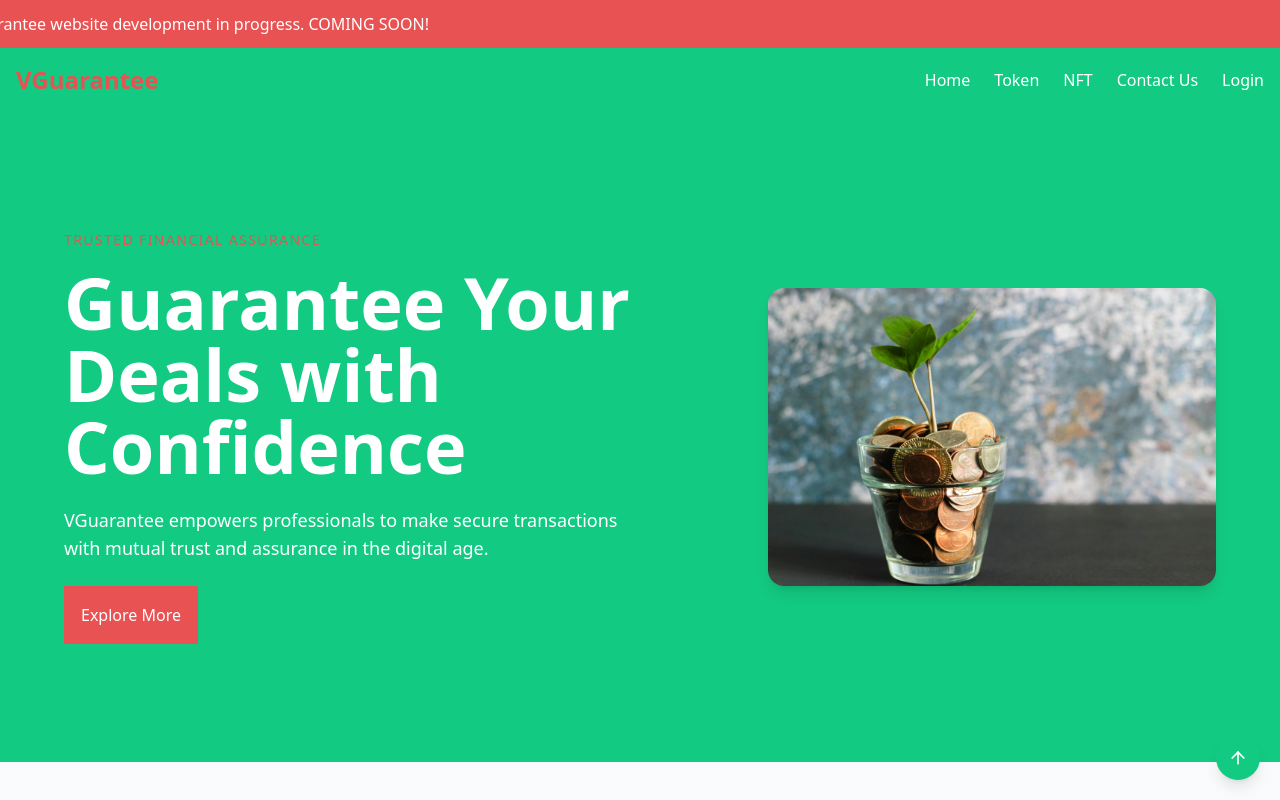
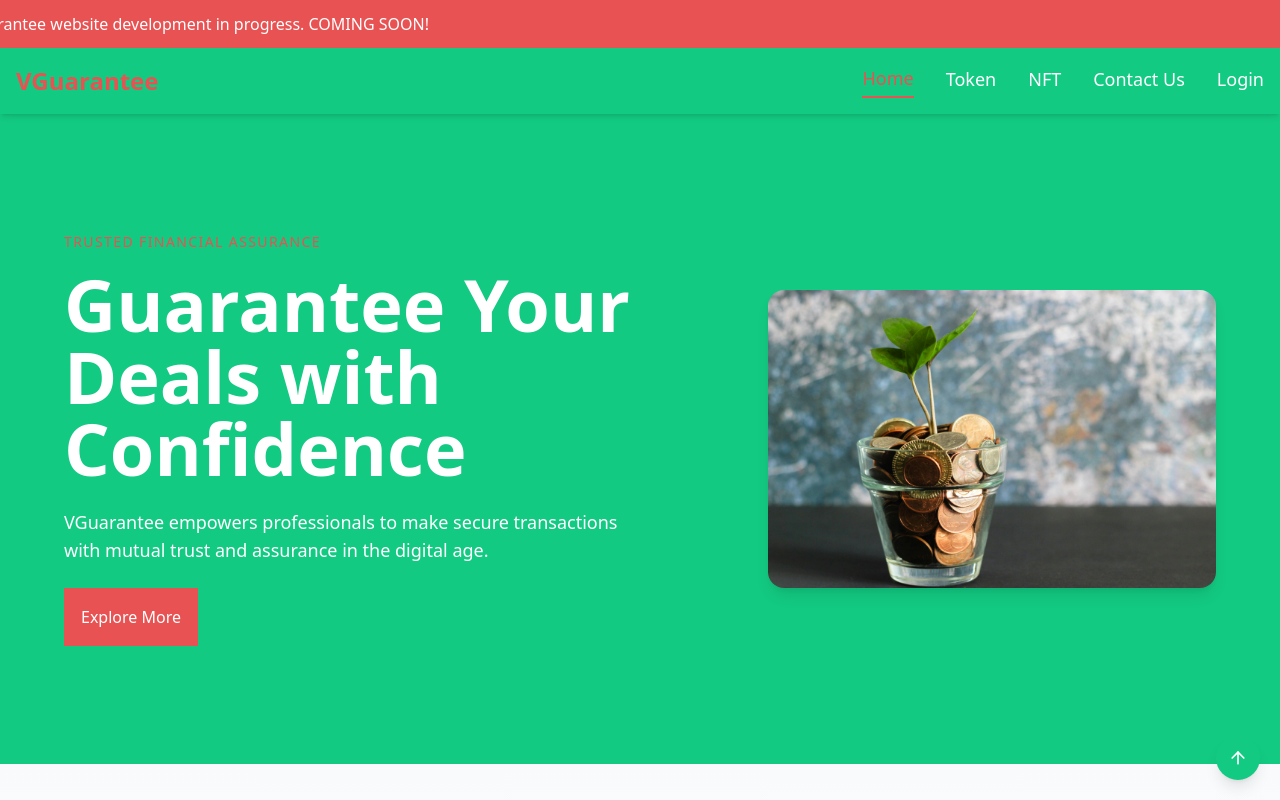
Before and after one commit to trinetra-reddy/vgok, a React (Vite) app: page / in a window 1280 px wide. Shown: the top 800 px of the page. Built offline with nearby package versions, Linux system fonts and the light colour scheme.

Commit message:
Updated the header designs

```diff
--- a/src/Components/Header.tsx
+++ b/src/Components/Header.tsx
@@ -1,62 +1,86 @@
 import { useState } from "react";
-import { Link } from "react-router-dom";
+import { Link, useLocation } from "react-router-dom";
 import { Menu, X } from "lucide-react";
 
 const Header = () => {
   const [isOpen, setIsOpen] = useState(false);
+  const location = useLocation();
 
   const navLinks = [
     { name: "Home", to: "/" },
     { name: "Token", to: "/token" },
     { name: "NFT", to: "/nft" },
     { name: "Contact Us", to: "/contact" },
-    // { name: "Forum", to: "/forum" },
     { name: "Login", to: "/login" },
   ];
 
   return (
     <>
+      {/* Top Banner */}
       <div className="p-3 bg-secondary">
         <p className="text-white text-right rotate">
           ⚡ VGuarantee website development in progress. COMING SOON!
         </p>
       </div>
-      <header className="bg-primary text-white sticky top-0 z-11">
+
+      {/* Header Main */}
+      <header className="bg-primary text-white sticky top-0 z-50 shadow-md">
         <div className="max-w-7xl mx-auto flex items-center justify-between px-4 py-4">
-          <div className="text-2xl font-bold text-secondary">VGuarantee</div>
+          {/* Logo */}
+          <Link to="/" className="text-2xl font-bold text-secondary hover:opacity-80 transition duration-300">
+            VGuarantee
+          </Link>
 
-          {/* Desktop nav */}
-          <nav className="hidden md:flex space-x-6">
-            {navLinks.map((link) => (
+          {/* Desktop Navigation */}
+          <nav className="hidden md:flex gap-8 items-center">
+            {navLinks.map((link) => {
+              const isActive = location.pathname === link.to;
+              return (
                 <Link
                   key={link.name}
                   to={link.to}
-                className="hover:text-secondary transition-colors"
+                  className={`text-lg transition-all font-medium relative pb-1 ${
+                    isActive
+                      ? "text-secondary border-b-2 border-secondary"
+                      : "text-white hover:text-secondary"
+                  }`}
                 >
                   {link.name}
                 </Link>
-            ))}
+              );
+            })}
           </nav>
 
-          {/* Mobile nav toggle */}
-          <button onClick={() => setIsOpen(!isOpen)} className="md:hidden">
+          {/* Mobile Menu Toggle */}
+          <button
+            onClick={() => setIsOpen(!isOpen)}
+            className="md:hidden text-white hover:text-secondary transition"
+            aria-label="Toggle menu"
+          >
             {isOpen ? <X size={28} /> : <Menu size={28} />}
           </button>
         </div>
 
-        {/* Mobile nav menu */}
+        {/* Mobile Navigation */}
         {isOpen && (
-          <nav className="md:hidden bg-primary px-4 pb-4 space-y-3">
-            {navLinks.map((link) => (
+          <nav
+            className="md:hidden bg-primary px-6 pb-6 pt-2 flex flex-col gap-4"
+          >
+            {navLinks.map((link) => {
+              const isActive = location.pathname === link.to;
+              return (
                 <Link
                   key={link.name}
                   to={link.to}
                   onClick={() => setIsOpen(false)}
-                className="block text-white hover:text-secondary transition-colors"
+                  className={`text-lg font-medium ${
+                    isActive ? "text-secondary" : "text-white hover:text-secondary"
+                  }`}
                 >
                   {link.name}
                 </Link>
-            ))}
+              );
+            })}
           </nav>
         )}
       </header>
```
Lines whose indentation alone changed are shown as unchanged.
